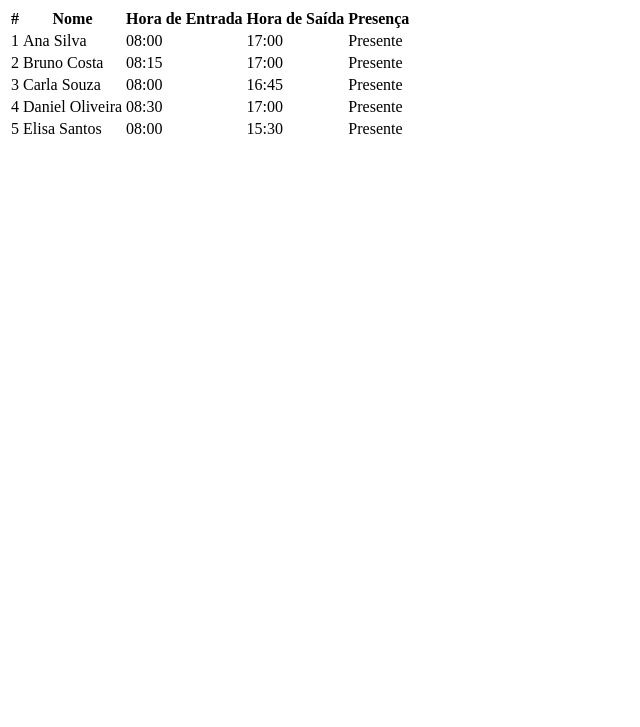
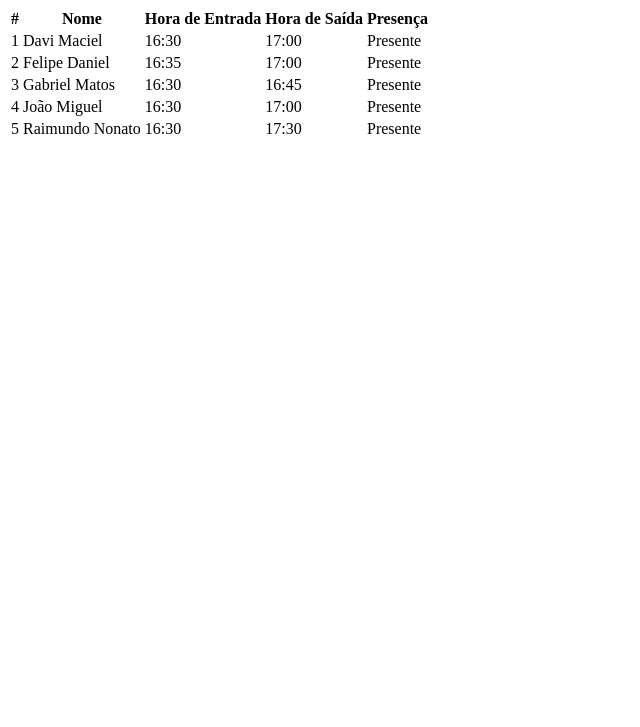
Before and after one commit to gabrielmatsan/atividade-devops, a plain HTML site: page index.html in a window 1280 px wide. Shown: the part 73-800 px from the top of the page, without its empty margins (0-640 px from the left). Drawn offline with Linux system fonts and the light colour scheme.

Commit message:
Coloquei nomes dos integrantes

```diff
--- a/index.html
+++ b/index.html
@@ -20,37 +20,37 @@
         <tbody>
             <tr>
                 <td>1</td>
-                <td>Ana Silva</td>
-                <td>08:00</td>
+                <td>Davi Maciel</td>
+                <td>16:30</td>
                 <td>17:00</td>
                 <td>Presente</td>
             </tr>
             <tr>
                 <td>2</td>
-                <td>Bruno Costa</td>
-                <td>08:15</td>
+                <td>Felipe Daniel</td>
+                <td>16:35</td>
                 <td>17:00</td>
                 <td>Presente</td>
             </tr>
             <tr>
                 <td>3</td>
-                <td>Carla Souza</td>
-                <td>08:00</td>
+                <td>Gabriel Matos</td>
+                <td>16:30</td>
                 <td>16:45</td>
                 <td>Presente</td>
             </tr>
             <tr>
                 <td>4</td>
-                <td>Daniel Oliveira</td>
-                <td>08:30</td>
+                <td>João Miguel</td>
+                <td>16:30</td>
                 <td>17:00</td>
                 <td>Presente</td>
             </tr>
             <tr>
                 <td>5</td>
-                <td>Elisa Santos</td>
-                <td>08:00</td>
-                <td>15:30</td>
+                <td>Raimundo Nonato</td>
+                <td>16:30</td>
+                <td>17:30</td>
                 <td>Presente</td>
             </tr>
         </tbody>
```
